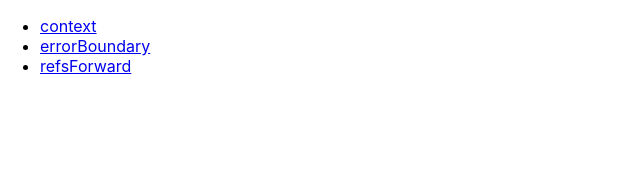
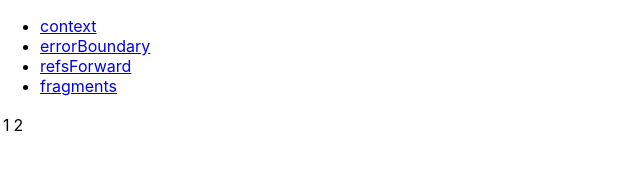
Before and after one commit to Charcliu/learn-react-series, a React (Create React App) app: page /fragments in a window 1280 px wide. Shown: the top 188 px of the page, without its empty margins (0-640 px from the left). Built offline with nearby package versions, Linux system fonts and the light colour scheme.

Commit message:
feat: fragment

```diff
--- a/src/App.tsx
+++ b/src/App.tsx
@@ -5,6 +5,7 @@ import loadable from '@loadable/component';
 const Context = loadable(() => import('@context/index'), { fallback: <h1>loading</h1> });
 const ErrorBoundary = loadable(() => import('@errorboundary/index'), { fallback: <h1>loading</h1> });
 const RefsForWard = loadable(() => import('@/refs/index'), { fallback: <h1>loading</h1> });
+const Fragments = loadable(() => import('@/fragments/index'), { fallback: <h1>loading</h1> });
 
 function App() {
   return (
@@ -16,9 +17,12 @@ function App() {
           </li>
           <li>
             <Link to="/errorBoundary">errorBoundary</Link>
-          </li>{' '}
+          </li>
           <li>
             <Link to="/refsForward">refsForward</Link>
+          </li>
+          <li>
+            <Link to="/fragments">fragments</Link>
           </li>
         </ul>
         <Switch>
@@ -31,6 +35,9 @@ function App() {
           <Route path="/refsForward">
             <RefsForWard></RefsForWard>
           </Route>
+          <Route path="/fragments">
+            <Fragments></Fragments>
+          </Route>
         </Switch>
       </div>
     </Router>
--- /dev/null
+++ b/src/fragments/index.tsx
@@ -0,0 +1,20 @@
+import React from 'react';
+
+export default function Index() {
+  return (
+    <table>
+      <tr>
+        <TdItem></TdItem>
+      </tr>
+    </table>
+  );
+}
+
+function TdItem() {
+  return (
+    <>
+      <td>1</td>
+      <td>2</td>
+    </>
+  );
+}
```
Also changed, not shown: src/fragments/doc/README.md (added).
